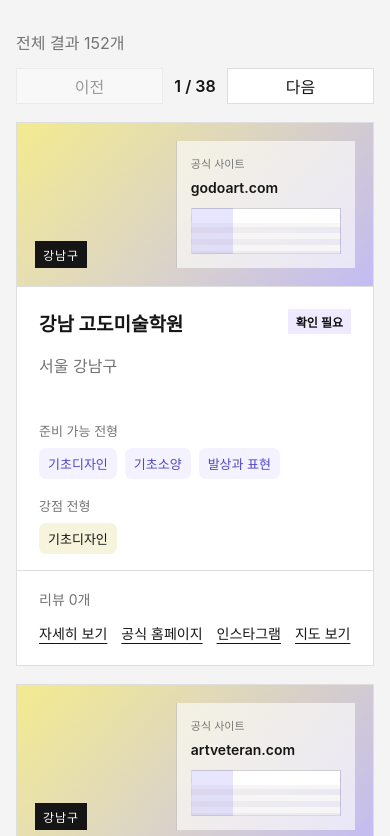
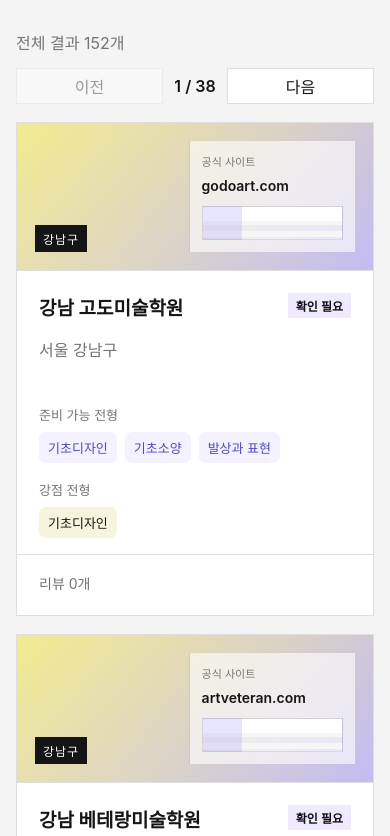
Before and after one commit to lovewithbona/midaeium, a React (Vite) app: page / in a window 390 px wide. Shown: the part 888-1724 px from the top of the page. Built offline with nearby package versions, Linux system fonts and the light colour scheme; a web font is replaced by a local one.

Commit message:
Simplify channel UI and stabilize mobile layout

```diff
--- a/src/components/AcademyCard.tsx
+++ b/src/components/AcademyCard.tsx
@@ -1,5 +1,5 @@
-import { Link, useNavigate } from "react-router-dom";
-import { getAcademyMapUrl, type Academy } from "../data/academies";
+import { useNavigate } from "react-router-dom";
+import { type Academy } from "../data/academies";
 import { getAcademyReviewStats } from "../utils/reviewStats";
 
 export default function AcademyCard({ academy }: { academy: Academy }) {
@@ -58,13 +58,6 @@
       {academy.typeConfidence === "확인 필요" && <p className="type-note">전형 확인 필요</p>}
       <div className="card-footer">
         <span>리뷰 {reviewCount}개</span>
-        <div className="card-links">
-          <Link to={detailUrl} onClick={(event) => event.stopPropagation()}>자세히 보기</Link>
-          {academy.officialWebsiteUrl && <a href={academy.officialWebsiteUrl} target="_blank" rel="noreferrer" onClick={(event) => event.stopPropagation()}>공식 홈페이지</a>}
-          {academy.instagramUrl && <a href={academy.instagramUrl} target="_blank" rel="noreferrer" onClick={(event) => event.stopPropagation()}>인스타그램</a>}
-          {academy.naverBlogUrl && <a href={academy.naverBlogUrl} target="_blank" rel="noreferrer" onClick={(event) => event.stopPropagation()}>네이버 블로그</a>}
-          <a href={getAcademyMapUrl(academy)} target="_blank" rel="noreferrer" onClick={(event) => event.stopPropagation()}>지도 보기</a>
-        </div>
       </div>
     </article>
   );
--- a/src/pages/AcademyDetailPage.tsx
+++ b/src/pages/AcademyDetailPage.tsx
@@ -80,17 +80,10 @@
           <dl className="detail-list compact">
             <dt>공식 홈페이지</dt>
             <dd>{academy.officialWebsiteUrl ? <a href={academy.officialWebsiteUrl} target="_blank" rel="noreferrer">{homepageLabel}</a> : "확인 필요"}</dd>
-            <dt>운영 채널</dt>
-            <dd>
-              <div className="channel-links">
-                {academy.officialWebsiteUrl && <a href={academy.officialWebsiteUrl} target="_blank" rel="noreferrer">공식 홈페이지</a>}
-                {academy.instagramUrl && <a href={academy.instagramUrl} target="_blank" rel="noreferrer">인스타그램</a>}
-                {academy.naverBlogUrl && <a href={academy.naverBlogUrl} target="_blank" rel="noreferrer">네이버 블로그</a>}
-                {!academy.officialWebsiteUrl && !academy.instagramUrl && !academy.naverBlogUrl && <span>확인 필요</span>}
-              </div>
-            </dd>
-            <dt>채널 확인</dt>
-            <dd>{academy.channelConfidence}</dd>
+            <dt>인스타그램</dt>
+            <dd>{academy.instagramUrl ? <a href={academy.instagramUrl} target="_blank" rel="noreferrer">인스타그램 보기</a> : "확인 필요"}</dd>
+            <dt>네이버 블로그</dt>
+            <dd>{academy.naverBlogUrl ? <a href={academy.naverBlogUrl} target="_blank" rel="noreferrer">네이버 블로그 보기</a> : "확인 필요"}</dd>
           </dl>
           <div className="map-link-card">
             <span>{academy.region} {academy.district}</span>
--- a/src/styles.css
+++ b/src/styles.css
@@ -24,11 +24,23 @@
   box-sizing: border-box;
 }
 
+html,
+body {
+  width: 100%;
+  max-width: 100%;
+  overflow-x: hidden;
+}
+
 body {
   margin: 0;
   min-width: 0;
   background: var(--bg);
-  overflow-x: hidden;
+}
+
+#root {
+  width: 100%;
+  max-width: 100%;
+  overflow-x: clip;
 }
 
 a {
@@ -101,6 +113,7 @@
 
 .page {
   width: min(100%, 1180px);
+  max-width: 100%;
   margin: 0 auto;
   padding: 52px clamp(28px, 5vw, 52px) 84px;
   overflow-x: clip;
@@ -326,7 +339,9 @@
 
 .academy-card {
   display: flex;
+  max-width: 100%;
   min-height: 0;
+  min-width: 0;
   flex-direction: column;
   padding: 0;
   cursor: pointer;
@@ -372,6 +387,7 @@
 
 .site-preview {
   width: min(56%, 220px);
+  min-width: 0;
   display: grid;
   align-self: stretch;
   align-content: start;
@@ -481,54 +497,19 @@
 }
 
 dd {
+  min-width: 0;
   margin: 0;
   color: var(--muted);
+  overflow-wrap: anywhere;
 }
 
 .card-footer {
-  display: flex;
-  justify-content: space-between;
-  gap: 14px;
-  align-items: center;
+  display: block;
   margin-top: auto;
   padding: 18px 22px 22px;
   border-top: 1px solid var(--line);
   color: var(--muted);
   font-size: 14px;
-}
-
-.card-links {
-  display: flex;
-  flex-wrap: wrap;
-  gap: 14px;
-  min-width: 0;
-}
-
-.card-links a {
-  overflow-wrap: anywhere;
-  color: var(--text);
-  text-decoration: underline;
-  text-underline-offset: 4px;
-}
-
-.channel-links {
-  display: flex;
-  flex-wrap: wrap;
-  gap: 8px;
-  min-width: 0;
-}
-
-.channel-links a,
-.channel-links span {
-  display: inline-flex;
-  align-items: center;
-  min-height: 32px;
-  padding: 0 10px;
-  border: 1px solid var(--line);
-  background: #fff;
-  color: var(--text);
-  font-size: 13px;
-  overflow-wrap: anywhere;
 }
 
 .link-row a {
@@ -897,13 +878,14 @@
 }
 
 .status-pill {
-  white-space: nowrap;
+  max-width: 100%;
   padding: 4px 8px;
   border-radius: 0;
   background: var(--soft-2);
   color: var(--point-dark);
   font-size: 12px;
   font-weight: 620;
+  overflow-wrap: anywhere;
 }
 
 .heart-readout {
@@ -1324,8 +1306,6 @@
     width: 100%;
   }
 
-  .card-links,
-  .channel-links,
   .home-list-head,
   .pagination-controls {
     width: 100%;
@@ -1365,6 +1345,24 @@
     grid-template-columns: 1fr;
   }
 
+  .detail-list {
+    grid-template-columns: 1fr;
+    gap: 8px;
+  }
+
+  .detail-list dd {
+    margin-bottom: 10px;
+  }
+
+  .site-preview {
+    width: min(52%, 180px);
+    padding: 12px;
+  }
+
+  .site-preview i {
+    height: 34px;
+  }
+
   .tool-actions {
     width: 100%;
     align-items: stretch;
```
